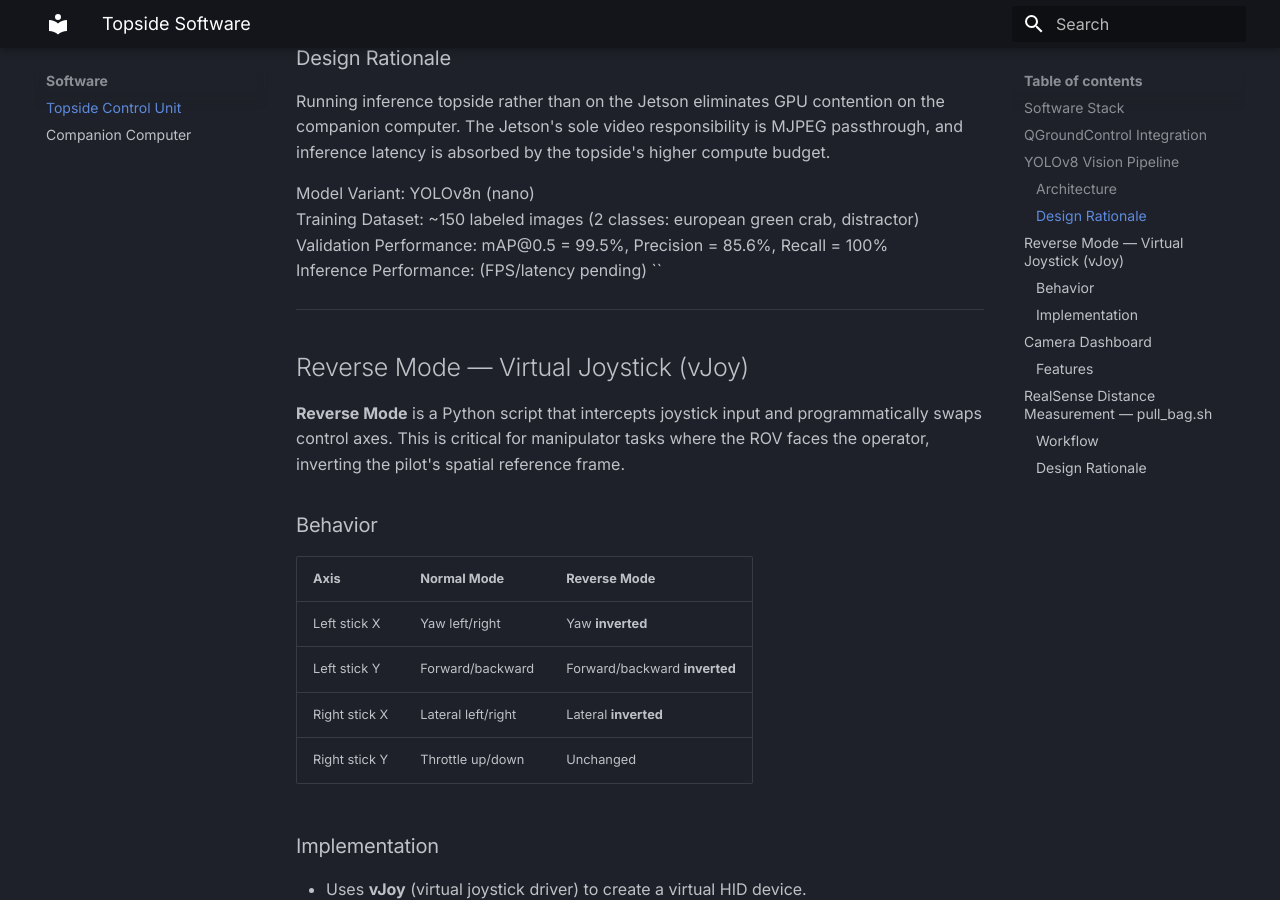
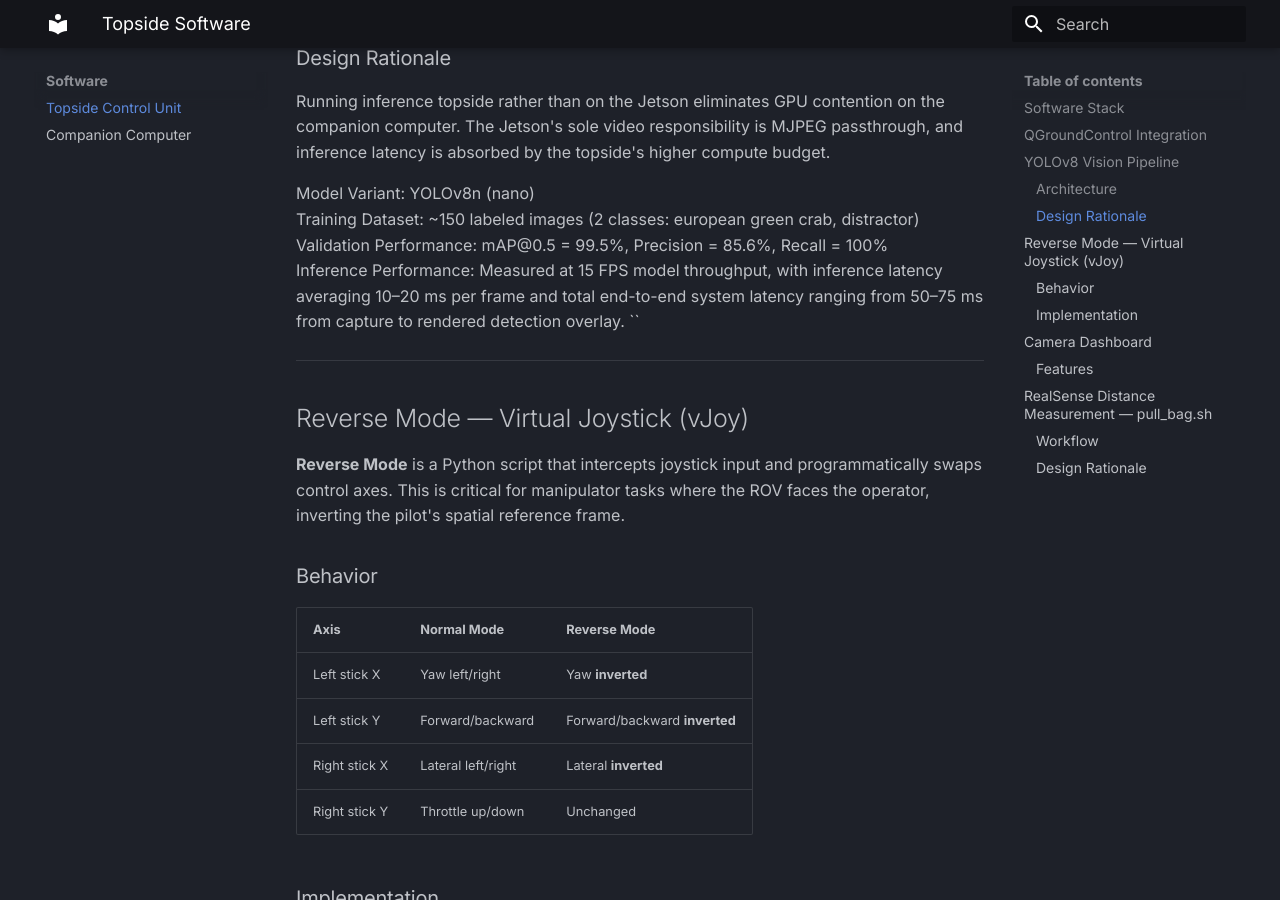
Before and after one commit to Enderboy2/rov, an MkDocs documentation site: the page built from docs/software/topside.md, in a window 1280 px wide and 900 px high, scrolled down 1496 px. Built offline with MkDocs 1.6.1 and Material for MkDocs 9.7.7, drawn with Linux system fonts in a browser that asks for light colours.

Commit message:
inference performance

```diff
--- a/docs/software/topside.md
+++ b/docs/software/topside.md
@@ -52,7 +52,7 @@
 Model Variant: YOLOv8n (nano)
 Training Dataset: ~150 labeled images (2 classes: european green crab, distractor)
 Validation Performance: mAP@0.5 = 99.5%, Precision = 85.6%, Recall = 100%
-Inference Performance: (FPS/latency pending)
+Inference Performance: Measured at 15 FPS model throughput, with inference latency averaging 10–20 ms per frame and total end-to-end system latency ranging from 50–75 ms from capture to rendered detection overlay.
 ``
 
 ---
```
